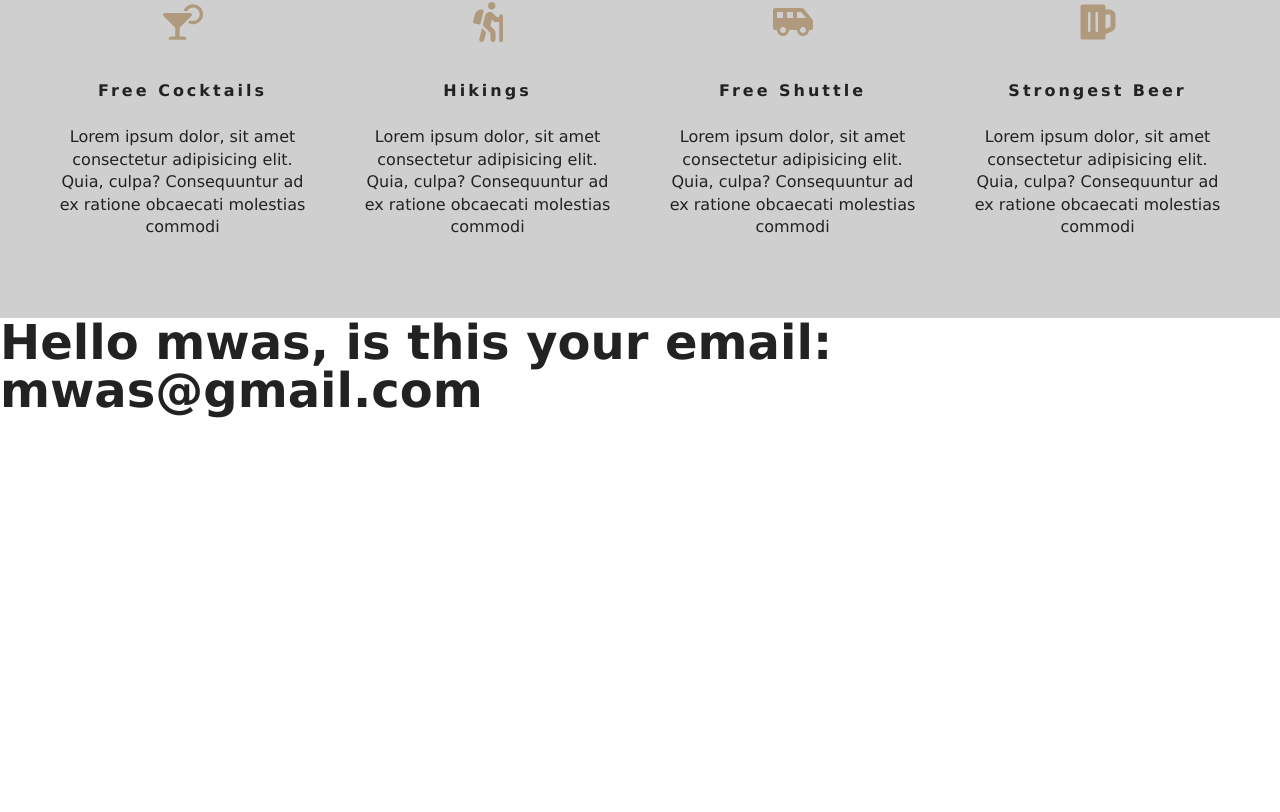
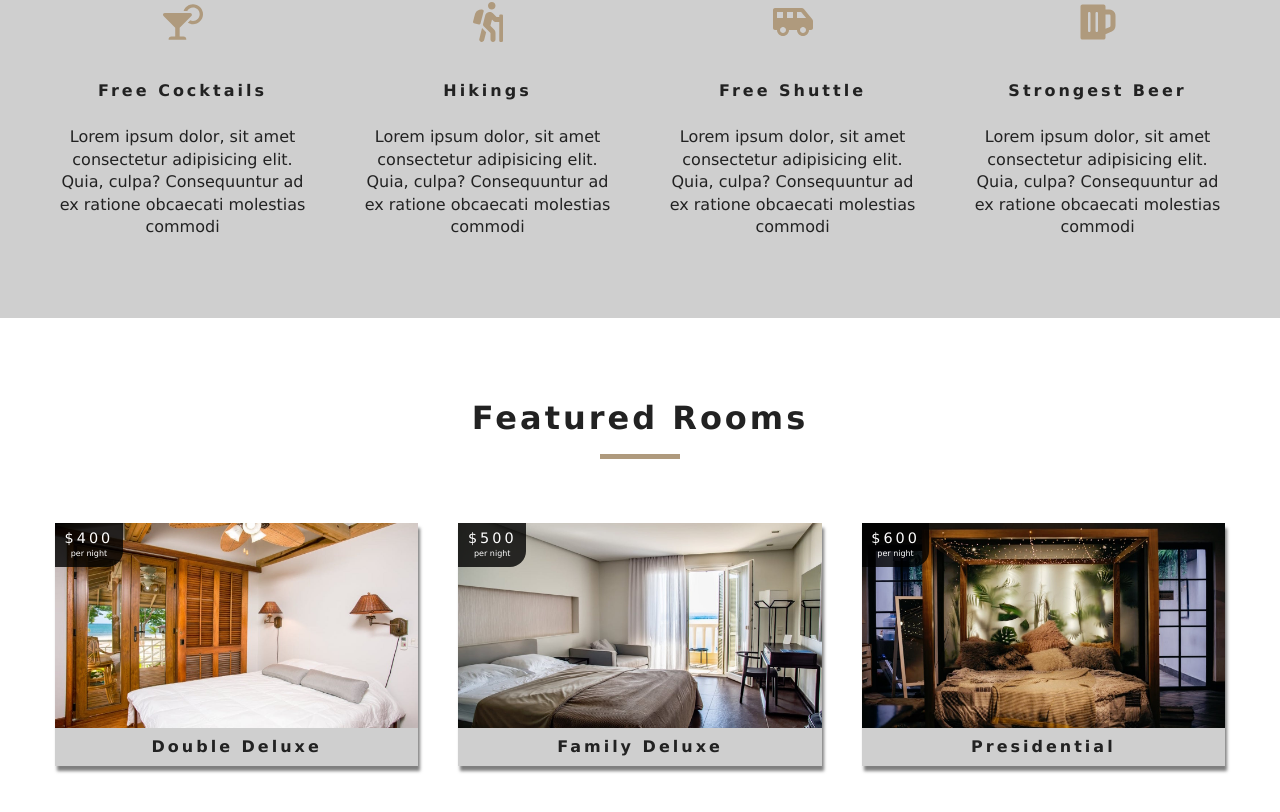
Before and after one commit to francis-mwas/ReactootelApp, a React (Create React App) app: page / in a window 1280 px wide. Shown: the part 1005-1817 px from the top of the page. Before the commit the page ends 1443 px from the top, so only its background shows below. Built offline with nearby package versions, Linux system fonts and the light colour scheme.

Commit message:
Finished adding rooms section

```diff
--- a/src/components/FeaturedRooms.js
+++ b/src/components/FeaturedRooms.js
@@ -1,18 +1,27 @@
 import React, { Component } from 'react'
 import { RoomContext } from "../context";
+import Loading from "./Loading";
+import Room from "./Room";
+import Title from "./Title";
 
  class FeaturedRooms extends Component {
     static contextType = RoomContext;
 
     render() {
-        const { email, name } = {email:"mwas@gmail.com", name:"mwas"};
 
-        console.log(email, name);
+        let { loading, featuredRooms: rooms } = this.context;
+
+       rooms = rooms.map(room =>{
+            return <Room key={room.id} room={room} />
+        })
 
         return (
-            <div>
-                <h1>Hello { name }, is this your email: { email }</h1>
-            </div>
+            <section className="featured-rooms">
+               <Title  title="featured rooms"/>
+               <div className="featured-rooms-center">
+                   {loading ? <Loading />: rooms}
+               </div>
+            </section>
         )
     }
 }
--- /dev/null
+++ b/src/components/Loading.js
@@ -0,0 +1,13 @@
+import React from 'react';
+import loadingGif from '../images/gif/loading-arrow.gif';
+
+function Loading() {
+    return (
+        <div className="loading">
+            <h4>Rooms data loading....</h4>
+            <img src={loadingGif} alt="Spinner" />
+        </div>
+    )
+}
+
+export default Loading;
--- /dev/null
+++ b/src/components/Room.js
@@ -0,0 +1,36 @@
+import React from 'react';
+import { Link } from "react-router-dom";
+import defaultImg from "../images/room-1.jpeg";
+import PropTypes from "prop-types";
+
+function Room({ room }) {
+
+    const { name, slug, images, price } = room;
+    return (
+        <article className="room">
+          <div className="img-container">
+              <img src={images[0] || defaultImg} alt="Single room" />
+              <div className="price-top">
+                  <h6>${price}</h6>
+                  <p>per night</p>
+              </div>
+              <Link to={`/rooms/${slug}`} className="btn-primary room-link">
+                  Features
+              </Link>
+          </div>
+          <p className="room-info">{name}</p>
+        </article>
+    )
+}
+
+
+Room.propTypes = {
+    room: PropTypes.shape({
+        name: PropTypes.string.isRequired,
+        slug: PropTypes.string.isRequired,
+        images: PropTypes.arrayOf(PropTypes.string).isRequired,
+        price: PropTypes.number.isRequired
+    })
+}
+
+export default  Room;
--- a/src/context.js
+++ b/src/context.js
@@ -22,7 +22,7 @@
 
         this.setState({
             rooms, featuredRooms, sortedRooms: rooms, loading: false
-        })
+        });
     }
     formatData(dataItems){
         let tempItems = dataItems.map(item =>{
```
